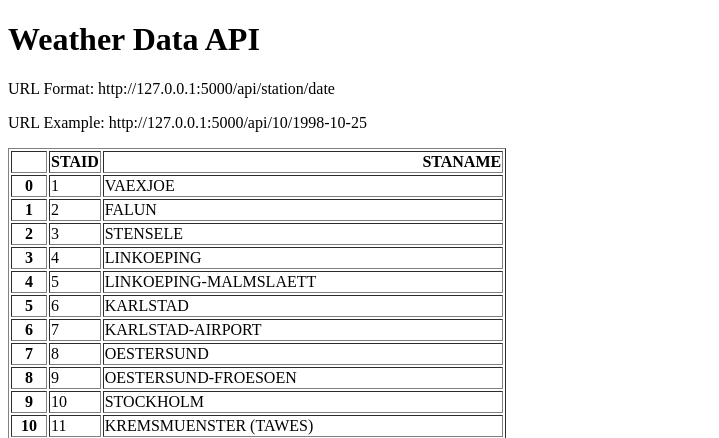
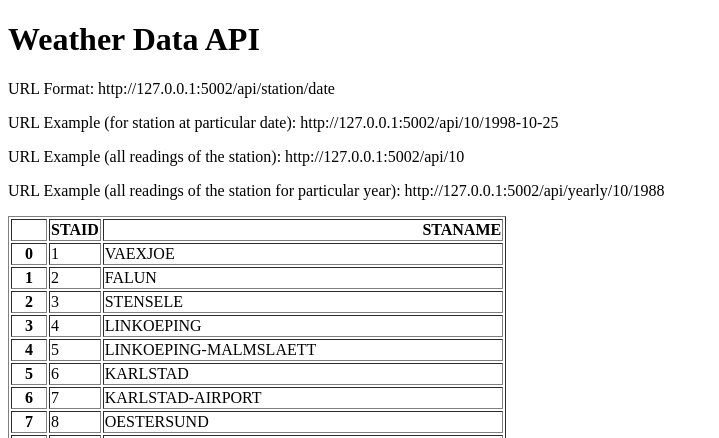
Before and after one commit to adityasriram54008-eng/WEATHER-API-V1, a Flask app: page / in a window 1280 px wide. Shown: the top 438 px of the page, without its empty margins (0-719 px from the left). Run offline with Flask 3, Linux system fonts and the light colour scheme.

Commit message:
url endpoints for yearly and all_data

```diff
--- a/main.py
+++ b/main.py
@@ -19,5 +19,20 @@ def about(station, date):
             "date":date,
             "temperature": temperature}
 
+@app.route("/api/<station>")
+def all_data(station):
+    filename = "data_small/TG_STAID"+str(station).zfill(6)+".txt"
+    df = pd.read_csv(filename, skiprows = 20, parse_dates=['    DATE'])
+    result = df.to_dict(orient = "records")
+    return result
+
+@app.route("/api/yearly/<station>/<year>")
+def all_year(station, year):
+    filename = "data_small/TG_STAID"+str(station).zfill(6)+".txt"
+    df = pd.read_csv(filename, skiprows = 20)
+    df['    DATE'] = df['    DATE'].astype(str)
+    result = df[df['    DATE'].str.startswith(str(year))].to_dict(orient = "records")
+    return result
+
 if __name__ == "__main__":
-    app.run(debug = True)
+    app.run(debug = True,port = 5002)
--- a/templates/home.html
+++ b/templates/home.html
@@ -6,8 +6,10 @@
 </head>
 <body>
 <h1>Weather Data API</h1>
-<p>URL Format: http://127.0.0.1:5000/api/station/date</p>
-<p>URL Example: http://127.0.0.1:5000/api/10/1998-10-25</p>
+<p>URL Format: http://127.0.0.1:5002/api/station/date</p>
+<p>URL Example (for station at particular date): http://127.0.0.1:5002/api/10/1998-10-25</p>
+<p>URL Example (all readings of the station): http://127.0.0.1:5002/api/10</p>
+<p>URL Example (all readings of the station for particular year): http://127.0.0.1:5002/api/yearly/10/1988</p>
 <p>{{data|safe}}</p>
 </body>
 </html>
```
